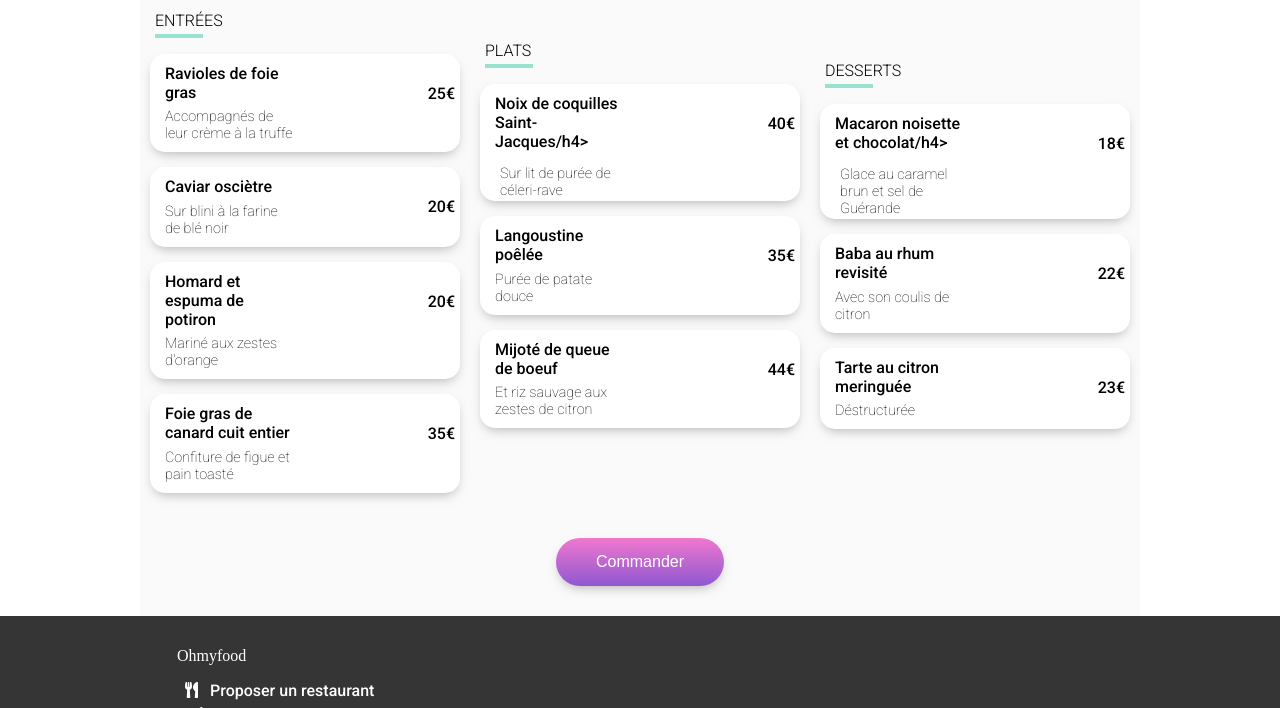
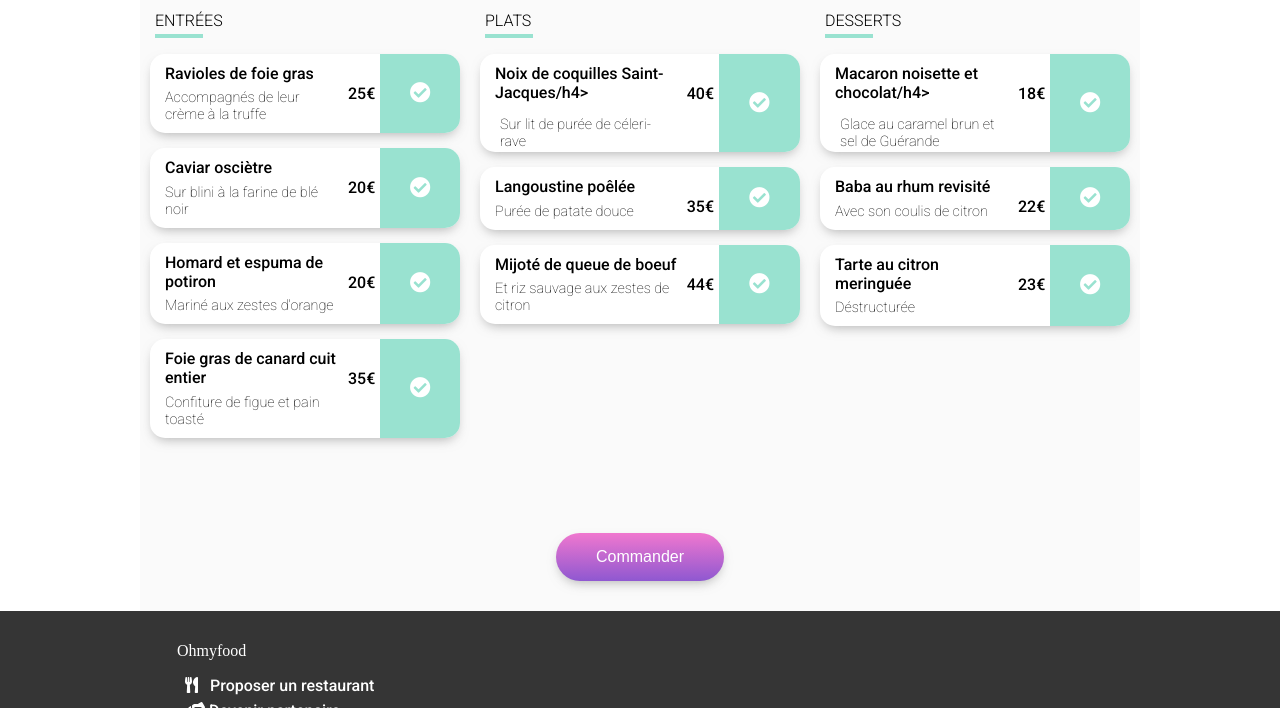
Before and after one commit to Rufusss88/AntoineChirat_3_15062021, a website: page lanotenenchantee.html in a window 1280 px wide. Shown: the part 395-1103 px from the top of the page. Drawn offline with Linux system fonts and the light colour scheme; a web font is replaced by a local one.

Commit message:
vue defintive hors animation déroulante tous devices

```diff
--- a/lanotenenchantee.html
+++ b/lanotenenchantee.html
@@ -45,8 +45,10 @@
 							<p class="foodcard__price">
 								25€
 							</p>
-							<div class="checkcircle">
+							<div class="foodcard__check">
+								<div class="foodcard__checkcircle">
 								<i class="fas fa-check-circle iconecercle"></i>
+								</div>
 							</div>
 						</div>
 						<div class="foodcard">
@@ -59,8 +61,10 @@
 							<p class="foodcard__price">
 								20€
 							</p>
-							<div class="checkcircle">
+							<div class="foodcard__check">
+								<div class="foodcard__checkcircle">
 								<i class="fas fa-check-circle iconecercle"></i>
+								</div>
 							</div>
 						</div>
 						<div class="foodcard">
@@ -73,8 +77,10 @@
 							<p class="foodcard__price">
 								20€
 							</p>
-							<div class="checkcircle">
+							<div class="foodcard__check">
+								<div class="foodcard__checkcircle">
 								<i class="fas fa-check-circle iconecercle"></i>
+								</div>
 							</div>
 						</div>
 						<div class="foodcard">
@@ -87,8 +93,10 @@
 							<p class="foodcard__price">
 								35€
 							</p>
-							<div class="checkcircle">
+							<div class="foodcard__check">
+								<div class="foodcard__checkcircle">
 								<i class="fas fa-check-circle iconecercle"></i>
+								</div>
 							</div>
 						</div>
 					</div>
@@ -104,8 +112,10 @@
 							<p class="foodcard__price">
 								40€
 							</p>
-							<div class="checkcircle">
+							<div class="foodcard__check">
+								<div class="foodcard__checkcircle">
 								<i class="fas fa-check-circle iconecercle"></i>
+								</div>
 							</div>
 						</div>
 						<div class="foodcard">
@@ -118,8 +128,10 @@
 							<p class="foodcard__price">
 								35€
 							</p>
-							<div class="checkcircle">
+							<div class="foodcard__check">
+								<div class="foodcard__checkcircle">
 								<i class="fas fa-check-circle iconecercle"></i>
+								</div>
 							</div>
 						</div>
 						<div class="foodcard">
@@ -132,8 +144,10 @@
 							<p class="foodcard__price">
 								44€
 							</p>
-							<div class="checkcircle">
+							<div class="foodcard__check">
+								<div class="foodcard__checkcircle">
 								<i class="fas fa-check-circle iconecercle"></i>
+								</div>
 							</div>
 						</div>
 					</div>
@@ -149,8 +163,10 @@
 							<p class="foodcard__price">
 								18€
 							</p>
-							<div class="checkcircle">
+							<div class="foodcard__check">
+								<div class="foodcard__checkcircle">
 								<i class="fas fa-check-circle iconecercle"></i>
+								</div>
 							</div>
 						</div>
 						<div class="foodcard">
@@ -163,8 +179,10 @@
 							<p class="foodcard__price">
 								22€
 							</p>
-							<div class="checkcircle">
+							<div class="foodcard__check">
+								<div class="foodcard__checkcircle">
 								<i class="fas fa-check-circle iconecercle"></i>
+								</div>
 							</div>
 						</div>
 						<div class="foodcard">
@@ -177,8 +195,10 @@
 							<p class="foodcard__price">
 								23€
 							</p>
-							<div class="checkcircle">
+							<div class="foodcard__check">
+								<div class="foodcard__checkcircle">
 								<i class="fas fa-check-circle iconecercle"></i>
+								</div>
 							</div>
 						</div>
 					</div>
--- a/layout/composants/_cartes.scss
+++ b/layout/composants/_cartes.scss
@@ -77,16 +77,18 @@
             margin-top: 30px;
             text-align: right;
             font-weight: 500;
-            flex-basis: 100%;
         }
-    .checkcircle{
-        display: none;
-        background-color: #99E2D0;
-        width: 67px;
-        border-top-right-radius: 20px;
-        border-bottom-right-radius: 20px;
-        opacity: 1;
-    }
+            &__check{
+            cursor: pointer;
+            display: flex;
+            justify-content: center;
+            align-items: center;
+            background-color: #99E2D0;
+            width: 125px;
+            border-top-right-radius: 15px;
+            border-bottom-right-radius: 15px;
+            opacity: 1;
+        }
 }
 
 .restaurants__cartes{
--- a/layout/composants/_icones.scss
+++ b/layout/composants/_icones.scss
@@ -52,6 +52,7 @@
 }
 
 .iconecercle{
+    font-size: 1.3em;
     background-color: $tertiary;
     color: white;
     transform-origin: center;
--- a/layout/sass/style.scss
+++ b/layout/sass/style.scss
@@ -134,13 +134,12 @@ body{
         margin-left:14px;
     }
     &__favorite{
-        margin-right:10px;
         display: grid;
         grid-column: 2;
         grid-row: 1/2;
         text-align: right;
         flex-basis: 5%;
-        margin-right: 10px;
+        margin-right: 25px;
     }
     &__icone{
         margin: auto;
@@ -150,19 +149,20 @@ body{
     }
     &__entrées{
             font-weight: 100;
+            margin-bottom: 50px;
             flex-basis: 33%;
             animation: animationfoodcard 100ms linear 1ms 1 normal forwards;
         }
     &__plats{
             font-weight: 100;
-            margin-top: 30px;
+            margin-bottom: 50px;
             flex-basis: 34%;
             opacity: 0;
             animation: animationfoodcard 100ms linear 200ms  normal forwards;
         }
     &__dessert{
             font-weight: 100;
-            margin-top: 50px;
+            margin-bottom: 50px;
             flex-basis: 33%;
             opacity: 0;
             animation: animationfoodcard 100ms linear 400ms  normal forwards;
```
Also changed, not shown: alafrancaise.html (+28 -9 lines), lapalettedugout.html (+27 -9 lines), layout/sass/style.css, 1 other file.
